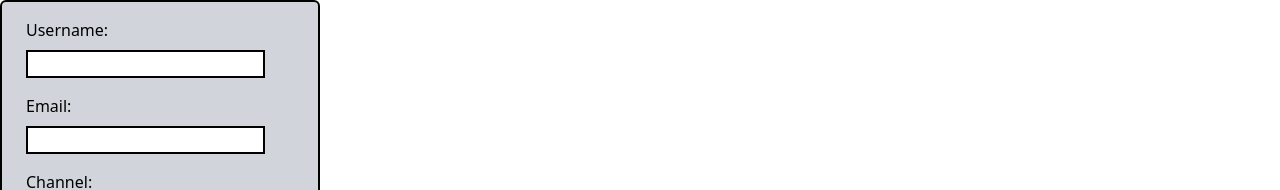
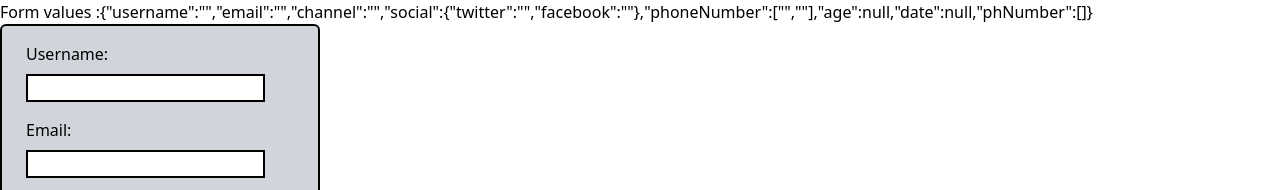
Before and after one commit to Mayank-star/web-practice, a React (Create React App) app: page /login in a window 1280 px wide. Shown: the top 190 px of the page. Built offline with nearby package versions, Linux system fonts and the light colour scheme; no server answers.

Commit message:
watch field value

```diff
--- a/src/Form/YoutubeForm.js
+++ b/src/Form/YoutubeForm.js
@@ -27,7 +27,7 @@ const YoutubeForm = () => {
       };
     },
   });
-  const { register, handleSubmit, control, formState } = form;
+  const { register, handleSubmit, control, formState,watch } = form;
   const { errors } = formState;
 //   step-3
   const{fields,append,remove}=useFieldArray({
@@ -39,8 +39,12 @@ const YoutubeForm = () => {
     console.log("Form is submitted", data);
   };
 
+    const watchform = watch()
+
   return (
     <div>
+      <h1>Form values :{JSON.stringify(watchform)}</h1>
+
       <form
         noValidate
         onSubmit={handleSubmit(onSubmit)}
```
